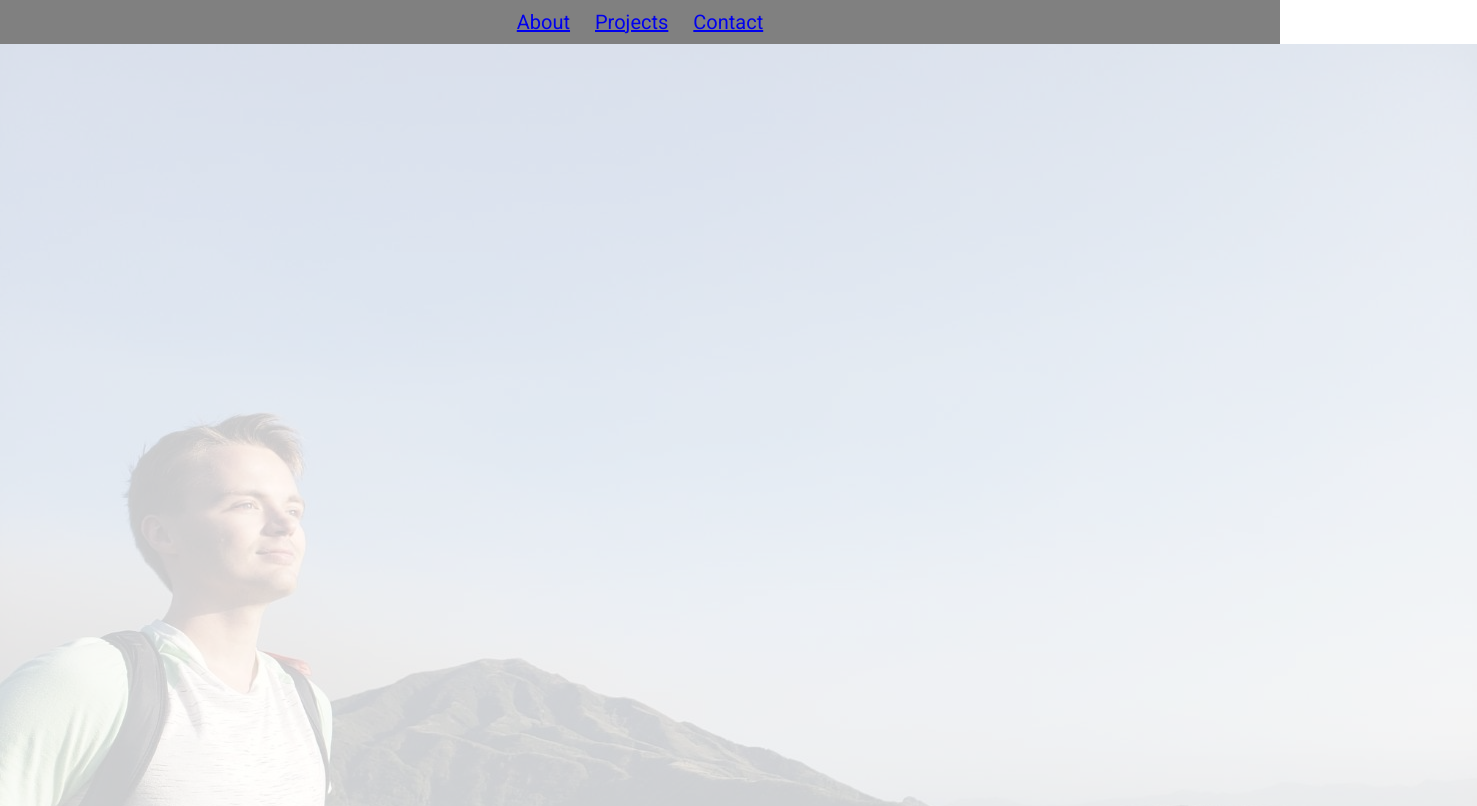
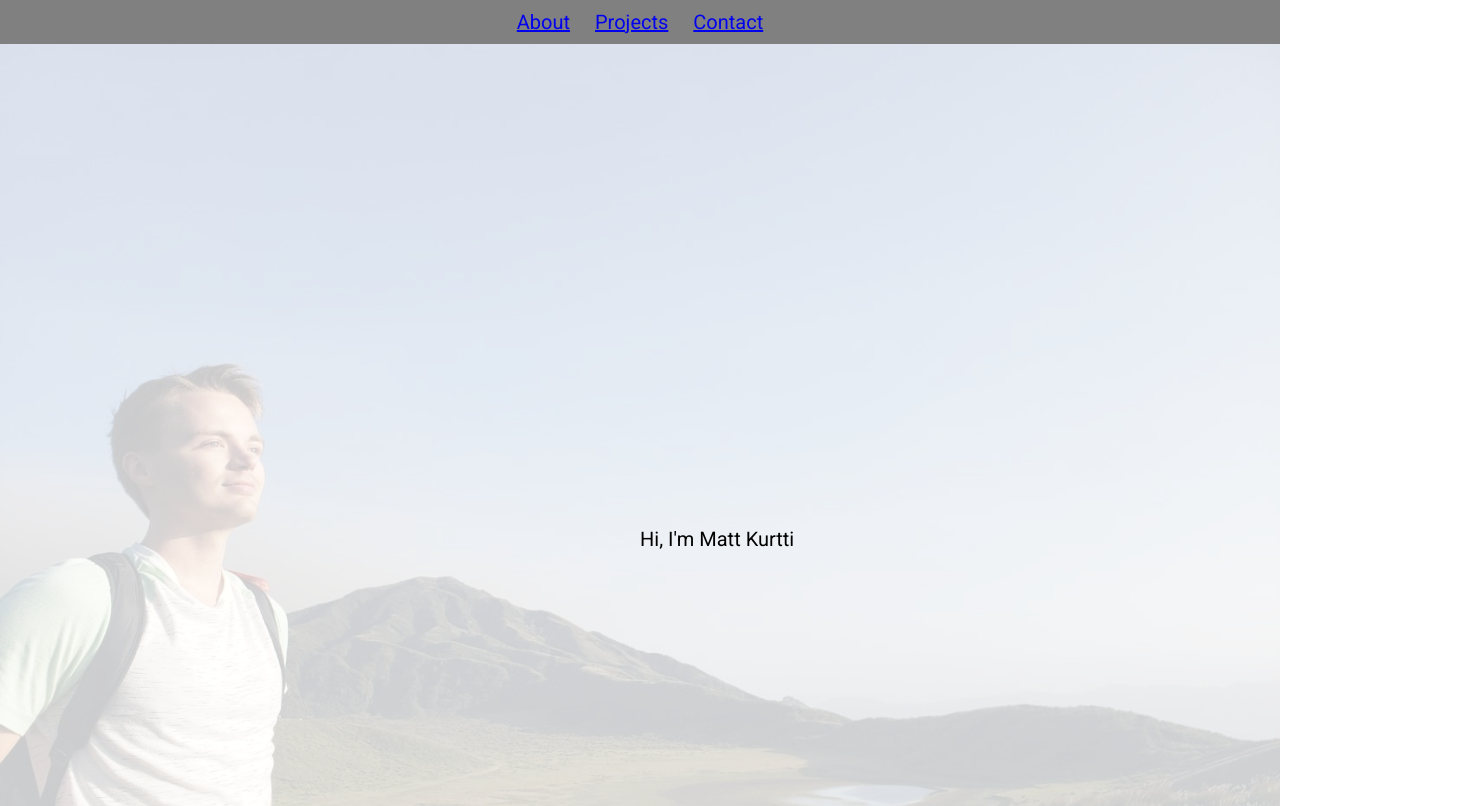
Before and after one commit to matthewkurtti/html-css-playground, a plain HTML site: page index.html in a window 1280 px wide. Shown: the top 806 px of the page, 1477 px wide, since content can reach past the window. Drawn offline with Linux system fonts and the light colour scheme.

Commit message:
added header text and centered txt over header image

```diff
--- a/assets/styles.css
+++ b/assets/styles.css
@@ -29,8 +29,21 @@ nav ul li {
   margin: 0 10px;
 }
 
+.header {
+  position: relative;
+  text-align: center;
+}
+
 #header-background {
   opacity: 0.2;
+  width: 100%;
+  height: auto;
+}
+
+.header-txt {
+  position: absolute;
+  top: 50%;
+  left: 50%;
 }
 
 .about {
--- a/index.html
+++ b/index.html
@@ -34,6 +34,7 @@
         src="/assets/pictures/mountain-pic-scenic.JPG"
         alt="Mountain Pic Scenic"
       />
+      <div class="header-txt">Hi, I'm Matt Kurtti</div>
     </div>
 
     <!-- About me -->
```
